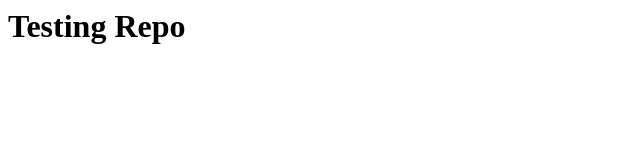
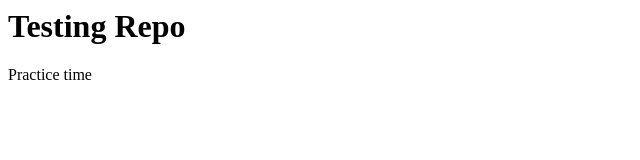
Before and after one commit to Rahwa-n/TestRepo, a plain HTML site: page test.html in a window 1280 px wide. Shown: the full height of the page, 0-640 px from the left. Drawn offline with Linux system fonts and the light colour scheme.

Commit message:
practice time

```diff
--- a/test.html
+++ b/test.html
@@ -5,4 +5,5 @@
         </title>
     </head>
         <h1>Testing Repo</h1>
+        <p>Practice time</p>
 </html>
```
Also changed, not shown: test.txt.
